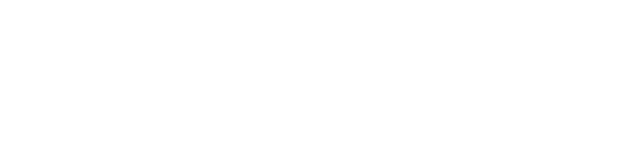
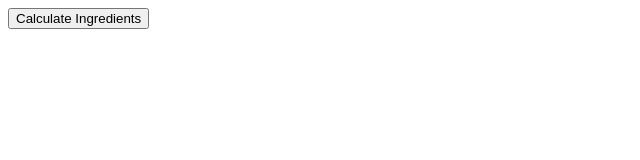
Before and after one commit to Mr-Dan-kibet/code-challenge1, a plain HTML site: page index.html in a window 1280 px wide. Shown: the whole page, without its empty margins (0-640 px from the left). Drawn offline with Linux system fonts and the light colour scheme.

Commit message:
Calculations output and button added

```diff
--- a/Chai Calculator/chai.js
+++ b/Chai Calculator/chai.js
@@ -16,4 +16,16 @@ function calculateChaiIngredients() {
     console.log(`Please enter a valid number of cups`);
     return;
   }
+  //calculation
+  const water = ChaiRecipe.waterInMl * numberOfCups;
+  const milk = ChaiRecipe.milkInMl * numberOfCups;
+  const tealeaves = ChaiRecipe.tealeavesTbsp * numberOfCups;
+  const sugar = ChaiRecipe.sugarTsp * numberOfCups;
+  //log
+  console.log(`To make ${numberOfCups} cups you will need:`);
+  console.log(`Water : ${water}ml`);
+  console.log(`Milk: ${milk}ml`);
+  console.log(`Tea Leaves (majani) : ${tealeaves} tablespoons`);
+  console.log(`Sugar(sukari) : ${sugarTsp} teaspoons`);
+  console.log("Enjoy your Chai Bora!");
 }
--- a/index.html
+++ b/index.html
@@ -6,6 +6,8 @@
     <title>CHAI CALCULATOR</title>
   </head>
   <body>
+    <button onclick="calculateChaiIngredients()">Calculate Ingredients</button>
+
     <script src="./Chai Calculator/chai.js"></script>
   </body>
 </html>
```
